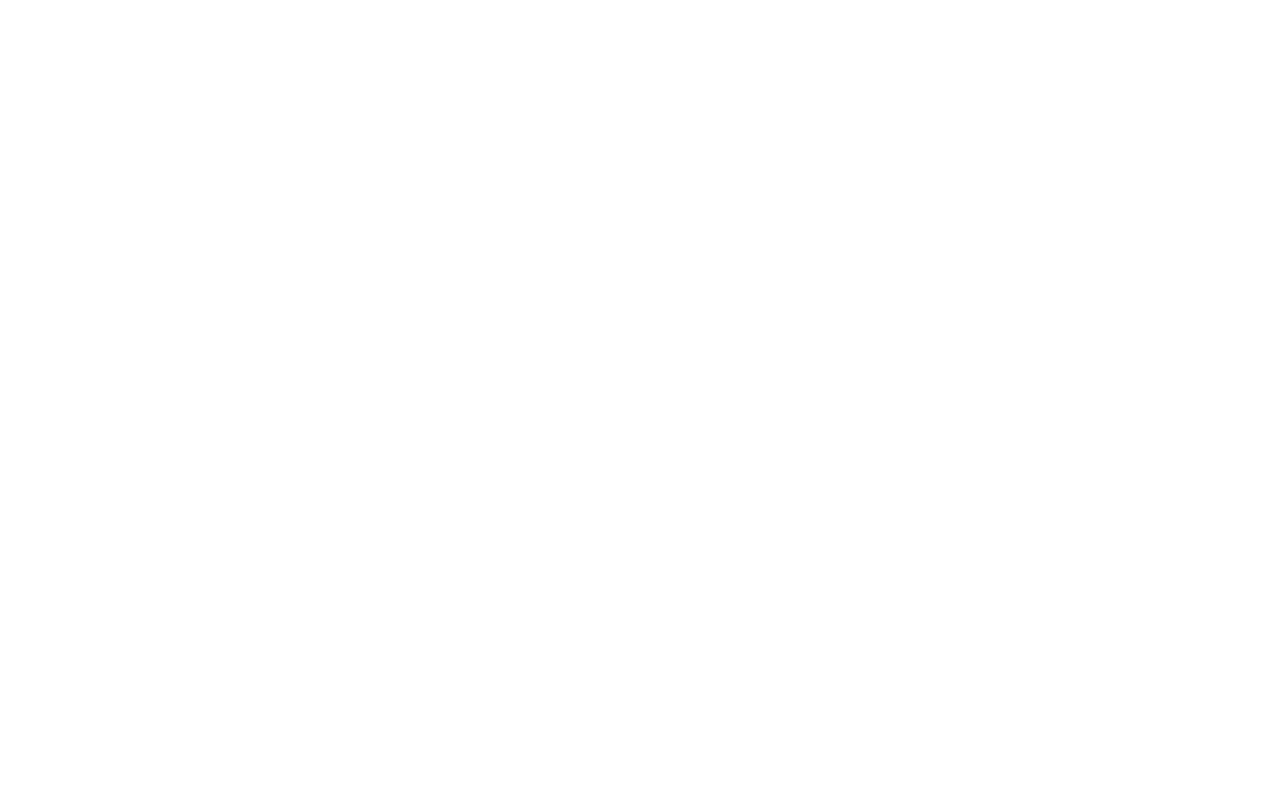
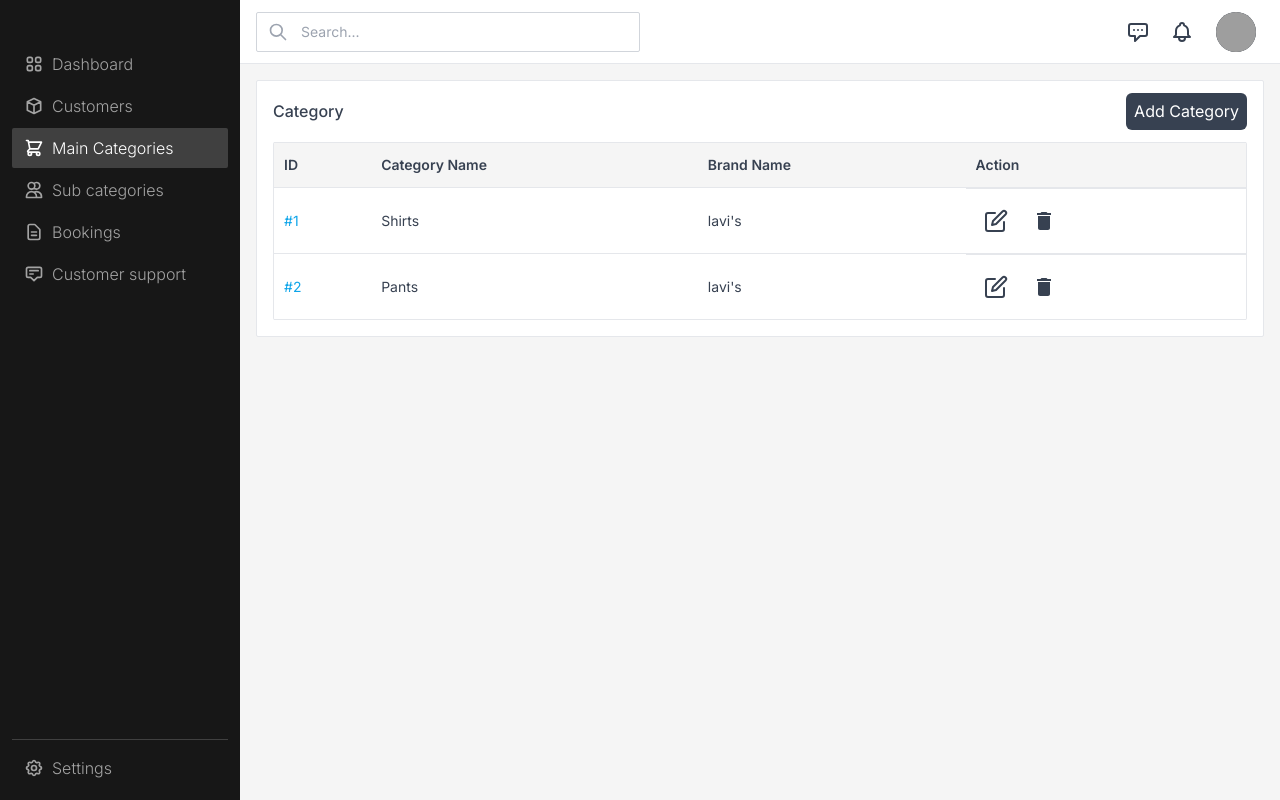
Before and after one commit to WaqasKhursheedAwan/admin-dashbard, a React (Create React App) app: page /main-categories in a window 1280 px wide. Before the commit this address had no page. Built offline with nearby package versions, Linux system fonts and the light colour scheme; grey boxes are pictures that could not be loaded.

Commit message:
Main category done

```diff
--- a/src/App.jsx
+++ b/src/App.jsx
@@ -2,6 +2,8 @@
 import Layout from "./components/shared/Layout";
 import Dashboard from "./pages/Dashboard";
 import Customers from "./pages/Customers";
+import MainCategory from "./pages/MainCategory";
+import SubCategory from "./pages/SubCategory";
 
 function App() {
   return (
@@ -10,6 +12,9 @@
         <Route path="/" element={<Layout />}>
           <Route index element={<Dashboard />} />
           <Route path="customers" element={<Customers />} />
+          <Route path="main-categories" element={<MainCategory />} />
+
+          <Route path="sub-categories/:category_name" element={<SubCategory />} />
         </Route>
       </Routes>
     </Router>
--- a/src/lib/constants/index.jsx
+++ b/src/lib/constants/index.jsx
@@ -24,13 +24,13 @@
   {
     key: " maincategories ",
     label: " Main Categories ",
-    path: "/maincategories",
+    path: "/main-categories",
     icon: <HiOutlineShoppingCart />,
   },
   {
     key: "subcategories",
     label: "Sub categories",
-    path: "/sub-categories",
+    path: "sub-categories/:category_name",
     icon: <HiOutlineUsers />,
   },
   {
--- a/src/pages/Dashboard.jsx
+++ b/src/pages/Dashboard.jsx
@@ -9,10 +9,6 @@
       <div className="flex flex-row gap-4 w-full">
         <TransactionChart />
       </div>
-      {/* <div className="flex flex-row gap-4 w-full">
-        <RecentOrders />
-        <PopularProducts />
-      </div> */}
     </div>
   );
 }
--- /dev/null
+++ b/src/pages/MainCategory.jsx
@@ -0,0 +1,155 @@
+import React, { useState } from "react";
+import { Link } from "react-router-dom";
+import { FiEdit } from "react-icons/fi";
+import { MdDelete } from "react-icons/md";
+const MainCategory = () => {
+  const [isModalOpen, setIsModalOpen] = useState(false);
+  const [newCategory, setNewCategory] = useState({
+    id: "",
+    category_name: "",
+    brand_name: "",
+  });
+  const [categories, setCategories] = useState([
+    {
+      id: "1",
+      category_name: "Shirts",
+      brand_name: "lavi's",
+    },
+    {
+      id: "2",
+      category_name: "Pants",
+      brand_name: "lavi's",
+    },
+  ]);
+
+  const handleModalOpen = () => {
+    setIsModalOpen(true);
+  };
+
+  const handleModalClose = () => {
+    setIsModalOpen(false);
+  };
+
+  const handleAddCategory = () => {
+    setCategories((prevCategories) => [
+      ...prevCategories,
+      { ...newCategory, id: (prevCategories.length + 1).toString() },
+    ]);
+    handleModalClose();
+  };
+
+  const handleInputChange = (e) => {
+    const { name, value } = e.target;
+    setNewCategory((prevCategory) => ({
+      ...prevCategory,
+      [name]: value,
+    }));
+  };
+
+  return (
+    <div className="bg-white px-4 pt-3 pb-4 rounded-sm border border-gray-200 flex-1 ">
+      <div className="flex justify-between items-center mb-3">
+        <strong className="text-gray-700 font-medium">Category</strong>
+        <button
+          onClick={handleModalOpen}
+          className="bg-gray-700 text-white px-2 py-2 rounded-md hover:bg-neutral-500"
+        >
+          Add Category
+        </button>
+      </div>
+      <div className="border-x border-gray-200 rounded-sm mt-3">
+        <table className="w-full text-gray-700  ">
+          <thead>
+            <tr>
+              <th>ID</th>
+              <th>Category Name</th>
+              <th>Brand Name</th>
+              <th>Action</th>
+            </tr>
+          </thead>
+          <tbody>
+            {categories.map((category) => (
+              <tr key={category.id}>
+                <td>
+                  <Link to={`/order/${category.id}`}>#{category.id}</Link>
+                </td>
+                <td>{category.category_name}</td>
+                <td>{category.brand_name}</td>
+                <td className="flex space-x-2 ">
+                  <span className="cursor-pointer  p-2 rounded-md text-2xl">
+                    <FiEdit />
+                  </span>
+                  <span className="cursor-pointer p-2 rounded-md text-2xl">
+                    <MdDelete />
+                  </span>
+                </td>
+              </tr>
+            ))}
+          </tbody>
+        </table>
+      </div>
+      {isModalOpen && (
+        <div className="fixed inset-0 bg-gray-500 bg-opacity-75 flex items-center justify-center ">
+          <div className="bg-white p-4 rounded-md relative w-[50%] h-[50%] ">
+            <button
+              onClick={handleModalClose}
+              className="absolute top-2 right-2 text-gray-600 cursor-pointer"
+            >
+              <svg
+                xmlns="http://www.w3.org/2000/svg"
+                fill="none"
+                viewBox="0 0 24 24"
+                stroke="currentColor"
+                className="h-6 w-6"
+              >
+                <path
+                  strokeLinecap="round"
+                  strokeLinejoin="round"
+                  strokeWidth="2"
+                  d="M6 18L18 6M6 6l12 12"
+                />
+              </svg>
+            </button>
+            <h2 className="text-lg font-medium mb-4">Add New Category</h2>
+            <form>
+              <div className="mb-4">
+                <label htmlFor="categoryName">Category Name:</label>
+                <input
+                  type="text"
+                  id="categoryName"
+                  name="category_name"
+                  value={newCategory.category_name}
+                  onChange={handleInputChange}
+                  className="border rounded-md p-2 w-full"
+                />
+              </div>
+              <div className="mb-4">
+                <label htmlFor="brandName">Brand Name:</label>
+                <input
+                  type="text"
+                  id="brandName"
+                  name="brand_name"
+                  value={newCategory.brand_name}
+                  onChange={handleInputChange}
+                  className="border rounded-md p-2 w-full"
+                />
+              </div>
+
+              <div>
+                <button
+                  type="button"
+                  onClick={handleAddCategory}
+                  className="bg-gray-700 text-white px-2 py-2 rounded-md hover:bg-neutral-500"
+                >
+                  Add Category
+                </button>
+              </div>
+            </form>
+          </div>
+        </div>
+      )}
+    </div>
+  );
+};
+
+export default MainCategory;
--- a/src/pages/Register.jsx
+++ /dev/null
@@ -1,5 +0,0 @@
-import React from 'react'
-
-export default function Register() {
-	return <div>Register page</div>
-}
--- /dev/null
+++ b/src/pages/SubCategory.jsx
@@ -0,0 +1,15 @@
+import React from "react";
+import { useParams } from "react-router-dom";
+
+const SubCategory = () => {
+  const { category_name } = useParams();
+  console.log(category_name);
+  return (
+    <div>
+      <h2>SubCategory</h2>
+      <p>Category ID: {category_name}</p>
+    </div>
+  );
+};
+
+export default SubCategory;
```
